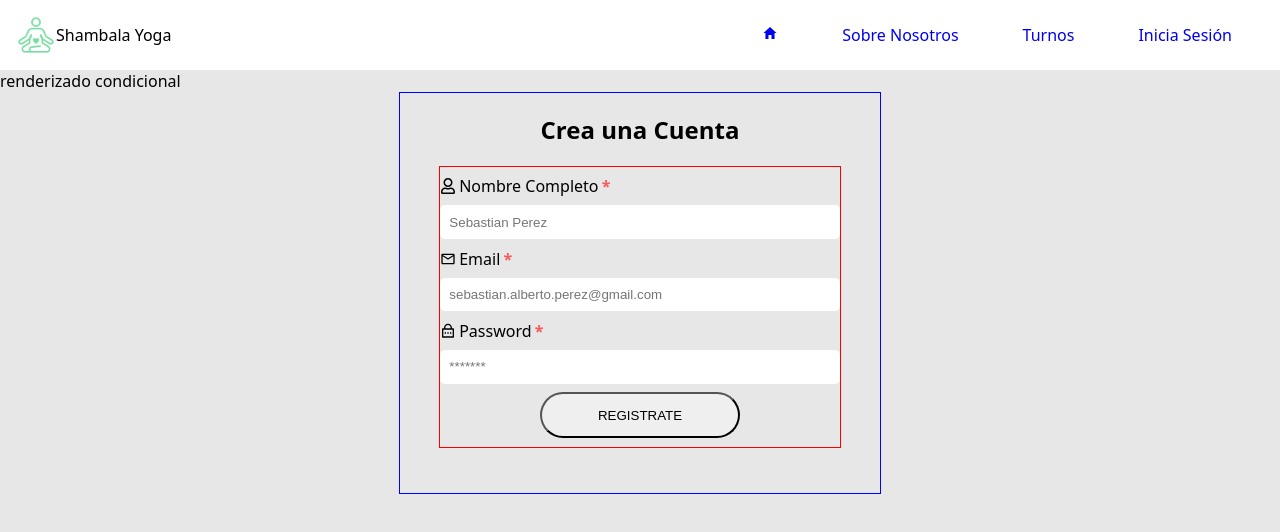
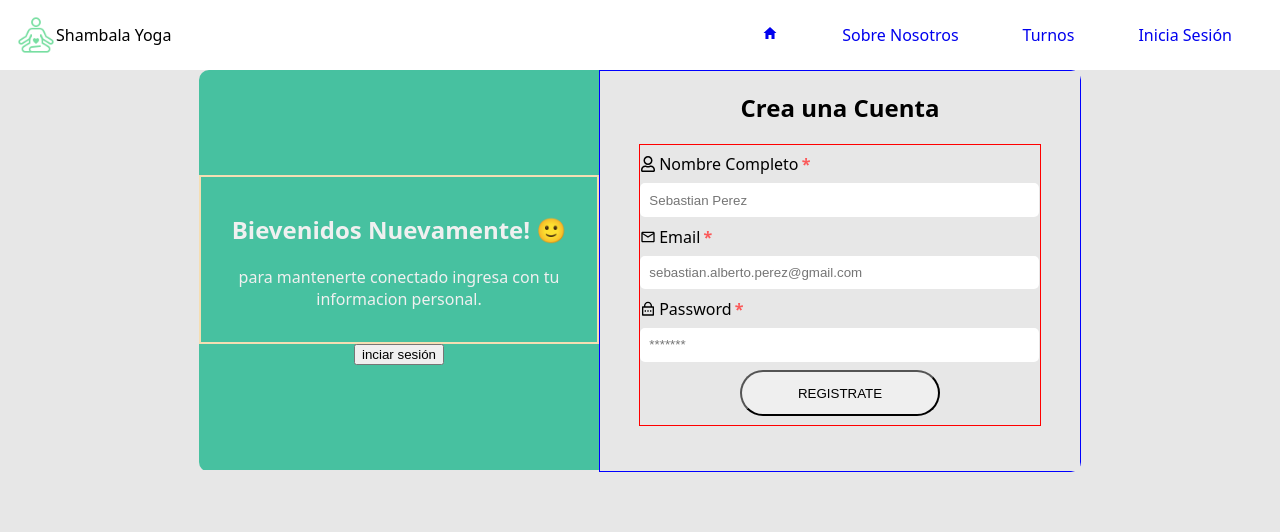
Before and after one commit to SebaPerez90/shambala-yoga, a React (Vite) app in the folder frontend/: page /form in a window 1280 px wide. Shown: the top 532 px of the page. Built offline with nearby package versions, Linux system fonts and the light colour scheme.

Commit message:
adding loguin component

```diff
--- a/frontend/package.json
+++ b/frontend/package.json
@@ -10,7 +10,6 @@
     "preview": "vite preview"
   },
   "dependencies": {
-    "antd": "^5.15.4",
     "react": "^18.2.0",
     "react-dom": "^18.2.0",
     "react-icons": "^5.0.1",
--- a/frontend/src/components/Loguin.jsx
+++ b/frontend/src/components/Loguin.jsx
@@ -1,17 +1,53 @@
+import { MdOutlineMail } from 'react-icons/md';
+import { RiLockPasswordLine } from 'react-icons/ri';
+
 const Loguin = () => {
-
   return (
-    <>
-    hello world
-      {/* <form>
-        <input type="text" />
-        <input type="text" />
-        <input type="text" />
+    <div className='loguin-container'>
+      <h2>Inicia Sesión</h2>
+      <form
+        id='register-form'
+        className='form-container'>
+        <label
+          className='label-item'
+          htmlFor='email-address'>
+          <span>
+            <MdOutlineMail />
+            Email <strong>*</strong>
+          </span>
+          <input
+            autoComplete='off'
+            id='email-address'
+            className='input-item'
+            name='email-address'
+            type='text'
+            placeholder='sebastian.alberto.perez@gmail.com'
+          />
+        </label>
+        <label
+          className='label-item'
+          htmlFor='password'>
+          <span>
+            <RiLockPasswordLine />
+            Password <strong>*</strong>
+          </span>
+          <input
+            autoComplete='off'
+            id='password'
+            className='input-item'
+            name='password'
+            type='password'
+            placeholder='*******'
+          />
+        </label>
+        <button
+          id='submit-btn'
+          className='submit-btn'
+          aria-label='submit-btn'>
+          INICIA SESIÓN
+        </button>
       </form>
-      <span>
-        no tienes una cuenta? <a>registrate</a>
-      </span> */}
-    </>
+    </div>
   );
 };
 
--- a/frontend/src/components/Register.jsx
+++ b/frontend/src/components/Register.jsx
@@ -1,15 +1,18 @@
 import { FaRegUser } from 'react-icons/fa';
 import { MdOutlineMail } from 'react-icons/md';
 import { RiLockPasswordLine } from 'react-icons/ri';
+
+import PropTypes from 'prop-types';
+
 import '../styles/form.css';
 
 const Register = () => {
   return (
-    <div className='sign-up-container'>
+    <div className='register-container'>
       <h2>Crea una Cuenta</h2>
       <form
         id='register-form'
-        className='register-form-container'>
+        className='form-container'>
         <label
           className='label-item'
           htmlFor='full-name'>
@@ -69,4 +72,8 @@ const Register = () => {
   );
 };
 
+Register.propTypes = {
+  conditionalStyles: PropTypes.object,
+};
+
 export default Register;
--- a/frontend/src/styles/form.css
+++ b/frontend/src/styles/form.css
@@ -1,24 +1,54 @@
-.sign-up-container {
+.main-container {
+  display: flex;
+  width: max-content;
+  margin: 0 auto;
+  border-radius: 10px;
+  overflow: hidden;
+
+  .sign-container {
+    width: 25em;
+    height: 25em;
+    display: flex;
+    flex-direction: column;
+    align-items: center;
+    justify-content: center;
+    background-color: #47c1a0;
+
+    .header-content {
+      text-align: center;
+      color: #f0f0f0;
+      border: 2px solid wheat;
+      padding: 1em;
+    }
+  }
+
+  .register-container,
+  .loguin-container {
     border: 1px solid blue;
     width: 30em;
     height: 25em;
-  margin: 0 auto;
     display: flex;
     flex-direction: column;
     align-items: center;
+    opacity: 0;
+    animation: appearContent 400ms linear forwards;
 
-  .register-form-container {
+    .form-container {
       border: 1px solid red;
       display: flex;
       flex-direction: column;
       width: 25em;
       height: 70%;
       justify-content: space-evenly;
+      opacity: 0;
+      animation: appearContent 700ms linear forwards;
 
       .label-item {
         display: flex;
         flex-direction: column;
         gap: 0.5em;
+        opacity: 0;
+        animation: appearContent 1s linear forwards;
 
         span {
           display: flex;
@@ -35,6 +65,7 @@
           border-radius: 5px;
           border: none;
           outline: none;
+          animation: appearContent-inputs 400ms linear forwards;
         }
       }
 
@@ -46,3 +77,20 @@
       }
     }
   }
+}
+
+@keyframes appearContent {
+  to {
+    opacity: 1;
+  }
+}
+@keyframes appearContent-inputs {
+  from {
+    transform: translateY(4em);
+    width: 10em;
+  }
+  to {
+    transform: translateY(0);
+    width: 95%;
+  }
+}
--- a/frontend/src/views/Form.jsx
+++ b/frontend/src/views/Form.jsx
@@ -1,11 +1,44 @@
-// import Loguin from '../components/Loguin';
+import { useState } from 'react';
+
+import Loguin from '../components/Loguin';
 import Register from '../components/Register';
 
+import '../styles/form.css';
+
 const Form = () => {
+  const [logued, setLogued] = useState(false);
+
+  const changeViewForm = () => {
+    const element = document.getElementById('main-container');
+    console.log(element);
+    setLogued(!logued);
+  };
+
   return (
-    <section>
-      <div>renderizado condicional</div>
-      <Register />
+    <section
+      id='main-container'
+      className='main-container'>
+      <div className='sign-container'>
+        <div className='header-content'>
+          <h2>
+            {logued
+              ? '¡Hola!, no te registraste?'
+              : 'Bievenidos Nuevamente! 🙂'}
+          </h2>
+          <p>
+            {logued
+              ? 'podes hacerlo y disfrutar de nuestros plataforma con solo completar los campos con los datos requeridos.'
+              : 'para mantenerte conectado ingresa con tu informacion personal.'}
+          </p>
+        </div>
+        <button
+          id='sign-in-btn'
+          aria-label='sign-in-btn'
+          onClick={changeViewForm}>
+          {logued ? 'registrate' : 'inciar sesión'}
+        </button>
+      </div>
+      {logued ? <Loguin /> : <Register />}
     </section>
   );
 };
--- a/frontend/src/views/Home.jsx
+++ b/frontend/src/views/Home.jsx
@@ -1,16 +1,15 @@
-import { DatePicker } from "antd";
-import { Button } from "antd";
-import "../styles/home.css";
+import { useRef } from 'react';
+import '../styles/home.css';
 
 const Home = () => {
-
-
-
+  const myRef = useRef(null);
 
   return (
-    <h1>
+    <div
+      onClick={() => console.log(myRef)}
+      ref={myRef}>
       home component
-    </h1>
+    </div>
   );
 };
 
```
Also changed, not shown: 1 other file (tests, documents, lock files or other folders). Lines whose indentation alone changed are shown as unchanged.
